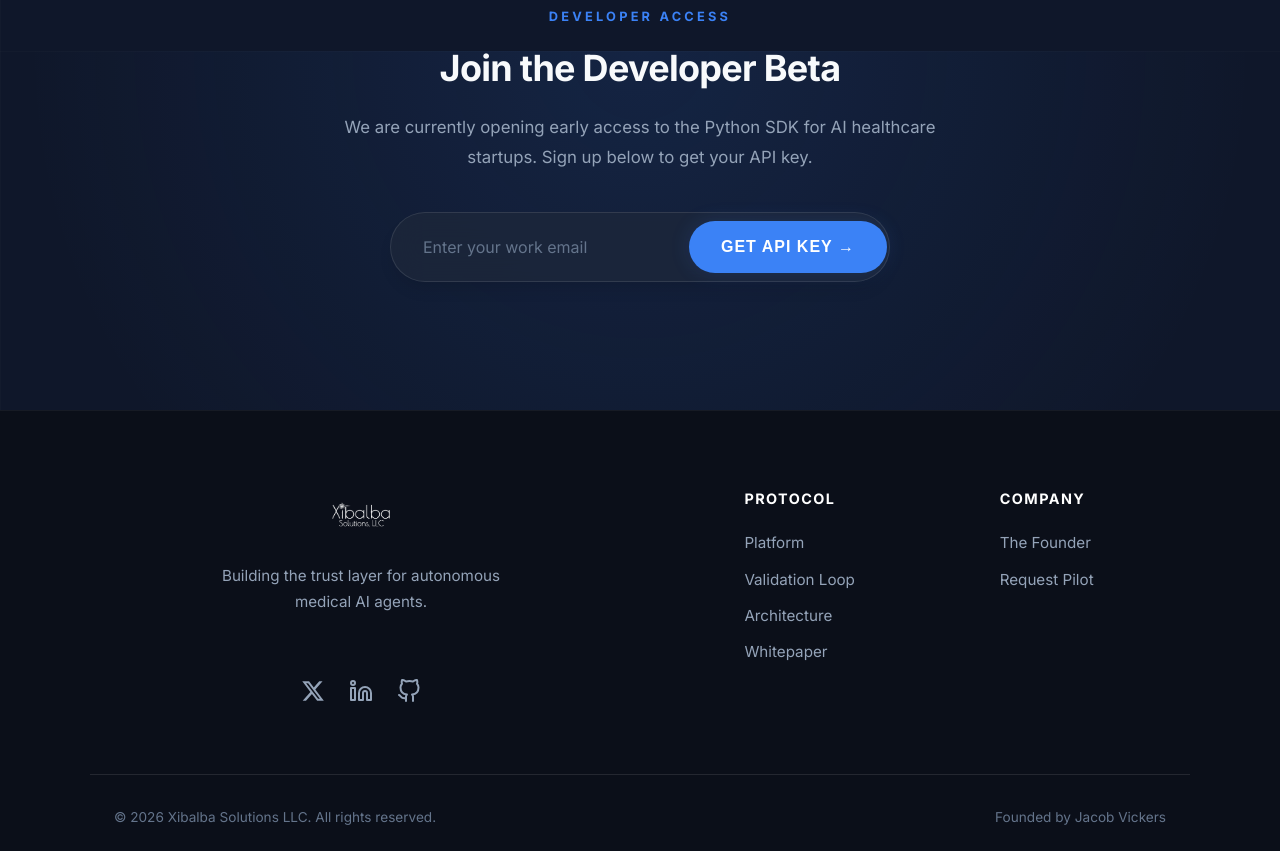
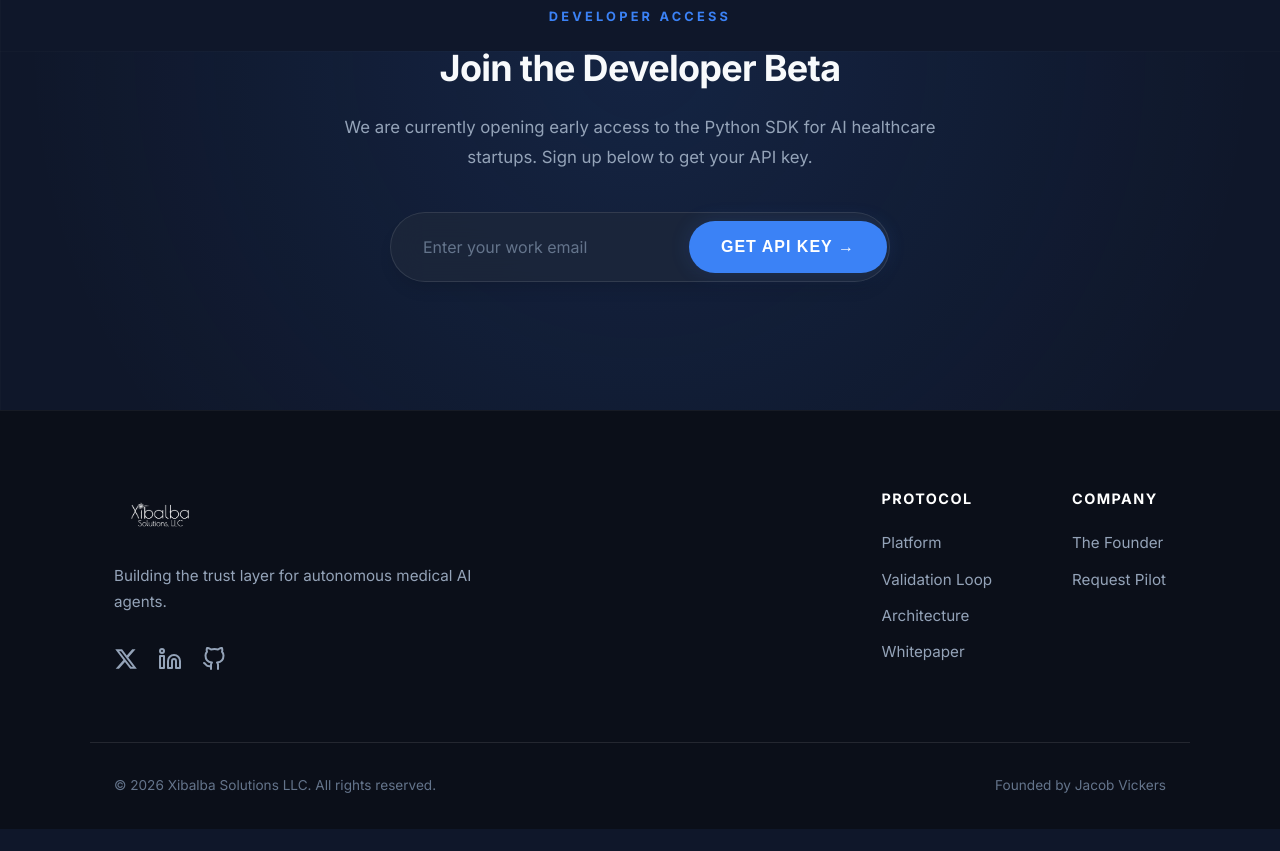
Before and after one commit to XibalbaTechSol/XibalbaTechSol.github.io, a plain HTML site: page index.html in a window 1280 px wide. Shown: the part 11149-12000 px from the top of the page. After the commit the page ends 11978 px from the top, so only its background shows below. Drawn offline with nearby package versions, Linux system fonts and the light colour scheme.

Commit message:
Fix footer alignment and spacing on desktop and mobile

```diff
--- a/style.css
+++ b/style.css
@@ -660,14 +660,14 @@ nav.scrolled { background: var(--bg-nav-scrolled); border-bottom-color: var(--bo
 }
 .footer-grid {
     display: grid;
-    grid-template-columns: 1fr 1fr;
+    grid-template-columns: 1.2fr 1fr;
     gap: 4rem;
 }
 .footer-info {
     display: flex;
     flex-direction: column;
-    align-items: center;
-    text-align: center;
+    align-items: flex-start;
+    text-align: left;
 }
 .footer-logo {
     height: 48px;
@@ -683,12 +683,17 @@ nav.scrolled { background: var(--bg-nav-scrolled); border-bottom-color: var(--bo
 .footer-desc {
     color: #94A3B8;
     font-size: 0.95rem;
-    max-width: 320px;
+    max-width: 360px;
     line-height: 1.7;
-    margin-bottom: 2rem;
+    margin-bottom: 1.5rem;
 }
 :root.light-mode .footer-desc {
     color: #475569;
+}
+.footer-info .social-links {
+    margin-top: 0.5rem;
+    justify-content: flex-start;
+    gap: 1.25rem;
 }
 .footer-social-link {
     color: #94A3B8;
@@ -704,7 +709,8 @@ nav.scrolled { background: var(--bg-nav-scrolled); border-bottom-color: var(--bo
 }
 .footer-links-group {
     display: flex;
-    justify-content: space-around;
+    justify-content: flex-end;
+    gap: 5rem;
     width: 100%;
 }
 .footer-links-col h4 {
@@ -1349,6 +1355,13 @@ nav.scrolled { background: var(--bg-nav-scrolled); border-bottom-color: var(--bo
         grid-template-columns: 1fr !important;
         gap: 3rem !important;
     }
+    .footer-info {
+        align-items: center;
+        text-align: center;
+    }
+    .footer-info .social-links {
+        justify-content: center;
+    }
     .footer-links-group {
         flex-direction: row;
         justify-content: space-around;
```
